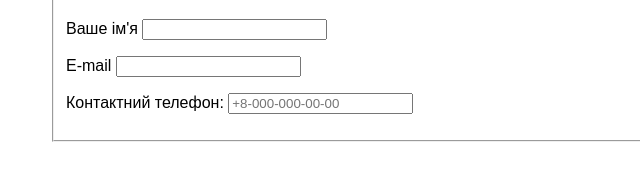
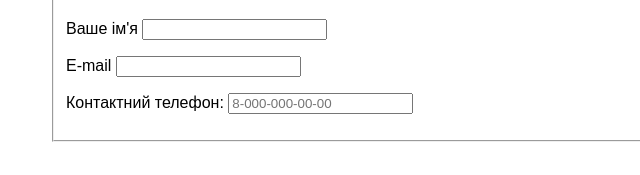
Before and after one commit to realtuska/cat-html, a plain HTML site: page form.html in a window 1280 px wide. Shown: the part 319-494 px from the top of the page, 78-718 px from the left. Drawn offline with Linux system fonts and the light colour scheme.

```diff
--- a/form.html
+++ b/form.html
@@ -34,7 +34,7 @@
 					<p><label for="email">E-mail</label>
 						<input type="email" id="email" required></p>
 					<p><label for="tel">Контактний телефон:</label>
-						<input type="tel" id="tel" pattern="8-[0-9]{3}-[0-9]{3}-[0-9]{2}-[0-9]{2}" placeholder="+8-000-000-00-00"></p>
+						<input type="tel" id="tel" pattern="8-[0-9]{3}-[0-9]{3}-[0-9]{2}-[0-9]{2}" placeholder="8-000-000-00-00"></p>
 				</fieldset>
 				<br><br>
 				<fieldset>
```
